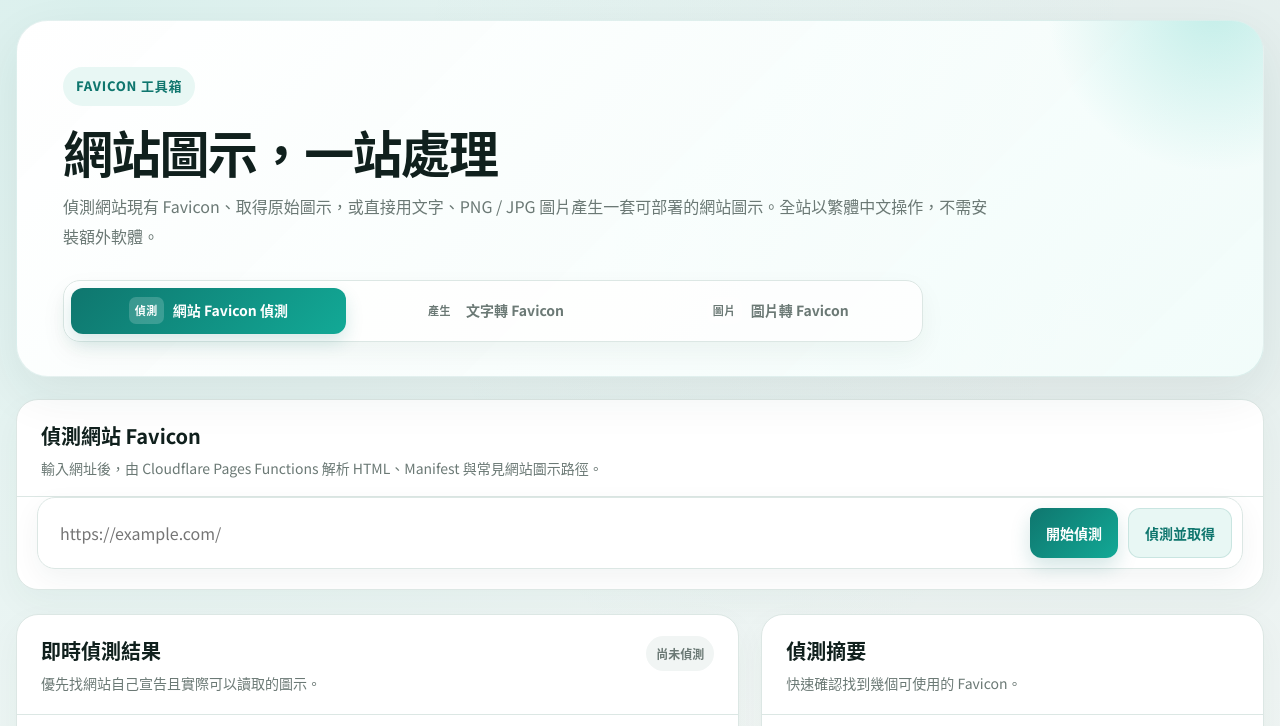
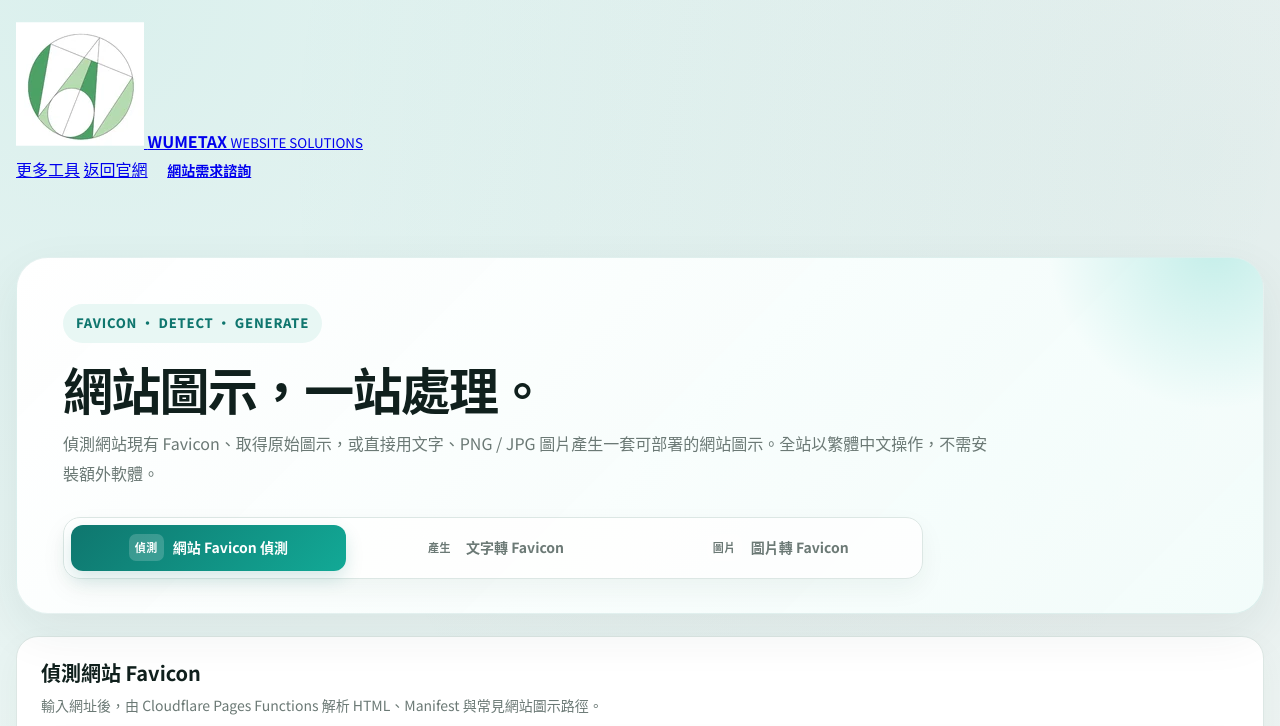
Before and after one commit to jimmy-is-me/favicon, a website: page public/index.html in a window 1280 px wide. Shown: the top 726 px of the page. Drawn offline with Linux system fonts and the light colour scheme.

Commit message:
Align favicon toolbox layout with WUMETAX Domain Lookup style

```diff
--- a/public/index.html
+++ b/public/index.html
@@ -3,9 +3,10 @@
 <head>
   <meta charset="utf-8">
   <meta name="viewport" content="width=device-width, initial-scale=1">
-  <meta name="theme-color" content="#0f766e">
+  <meta name="theme-color" content="#0d8259">
   <meta name="description" content="繁體中文 Favicon 工具箱：偵測網站現有圖示，或將文字、PNG、JPG 圖片轉成 favicon.ico、PNG 與完整網站圖示包。">
   <title>Favicon 工具箱｜偵測、文字與圖片轉 Favicon</title>
+  <link rel="icon" href="/assets/images/wumetax-logo.webp" type="image/webp">
   <link rel="preconnect" href="https://fonts.googleapis.com">
   <link rel="preconnect" href="https://fonts.gstatic.com" crossorigin>
   <link href="https://fonts.googleapis.com/css2?family=Noto+Sans+TC:wght@400;500;600;700;800;900&display=swap" rel="stylesheet">
@@ -16,10 +17,31 @@
   <script src="/assets/js/image-to-favicon.js" defer></script>
 </head>
 <body>
-  <main class="shell">
-    <section class="hero toolbox-hero">
-      <div class="eyebrow">FAVICON 工具箱</div>
-      <h1>網站圖示，一站處理</h1>
+  <div class="ambient ambient-a" aria-hidden="true"></div>
+  <div class="ambient ambient-b" aria-hidden="true"></div>
+  <div class="ambient-grid" aria-hidden="true"></div>
+
+  <header class="site-header">
+    <div class="shell header-inner">
+      <a class="brand" href="https://wumetax.com/" target="_blank" rel="noopener" aria-label="WUMETAX 官方網站">
+        <img class="brand-logo" src="/assets/images/wumetax-logo.webp" alt="WUMETAX Logo">
+        <span class="brand-copy">
+          <strong>WUMETAX</strong>
+          <small>WEBSITE SOLUTIONS</small>
+        </span>
+      </a>
+      <nav class="header-actions" aria-label="主要導覽">
+        <a class="text-link" href="https://wumetax.com/lab/" target="_blank" rel="noopener">更多工具</a>
+        <a class="text-link" href="https://wumetax.com/" target="_blank" rel="noopener">返回官網</a>
+        <a class="button button-small" href="https://wumetax.com/contact/" target="_blank" rel="noopener">網站需求諮詢</a>
+      </nav>
+    </div>
+  </header>
+
+  <main class="shell main-shell">
+    <section class="hero toolbox-hero reveal is-visible">
+      <div class="eyebrow"><span class="pulse"></span> FAVICON · DETECT · GENERATE</div>
+      <h1>網站圖示，一站處理。</h1>
       <p class="hero-copy">
         偵測網站現有 Favicon、取得原始圖示，或直接用文字、PNG / JPG 圖片產生一套可部署的網站圖示。全站以繁體中文操作，不需安裝額外軟體。
       </p>
@@ -572,10 +594,25 @@
       </div>
     </section>
 
-    <footer>
-      Favicon 工具箱 · 繁體中文 · Cloudflare Pages Functions
-    </footer>
   </main>
+
+  <footer class="site-footer">
+    <div class="shell footer-inner">
+      <div class="footer-brand">
+        <img src="/assets/images/wumetax-logo.webp" alt="">
+        <div>
+          <strong>WUMETAX LTD.</strong>
+          <p>企業網站建置、電子商務、主機代管與網站維護。</p>
+        </div>
+      </div>
+      <div class="footer-links">
+        <a href="https://wumetax.com/" target="_blank" rel="noopener">官方網站</a>
+        <a href="https://wumetax.com/lab/" target="_blank" rel="noopener">WUMETAX Lab</a>
+        <a href="https://wumetax.com/contact/" target="_blank" rel="noopener">聯絡我們</a>
+      </div>
+    </div>
+    <div class="shell footer-bottom">© 2022–2026 Wumetax LTD. · Favicon Toolbox</div>
+  </footer>
 
   <div class="toast" id="toast" role="status" aria-live="polite"></div>
 </body>
```
